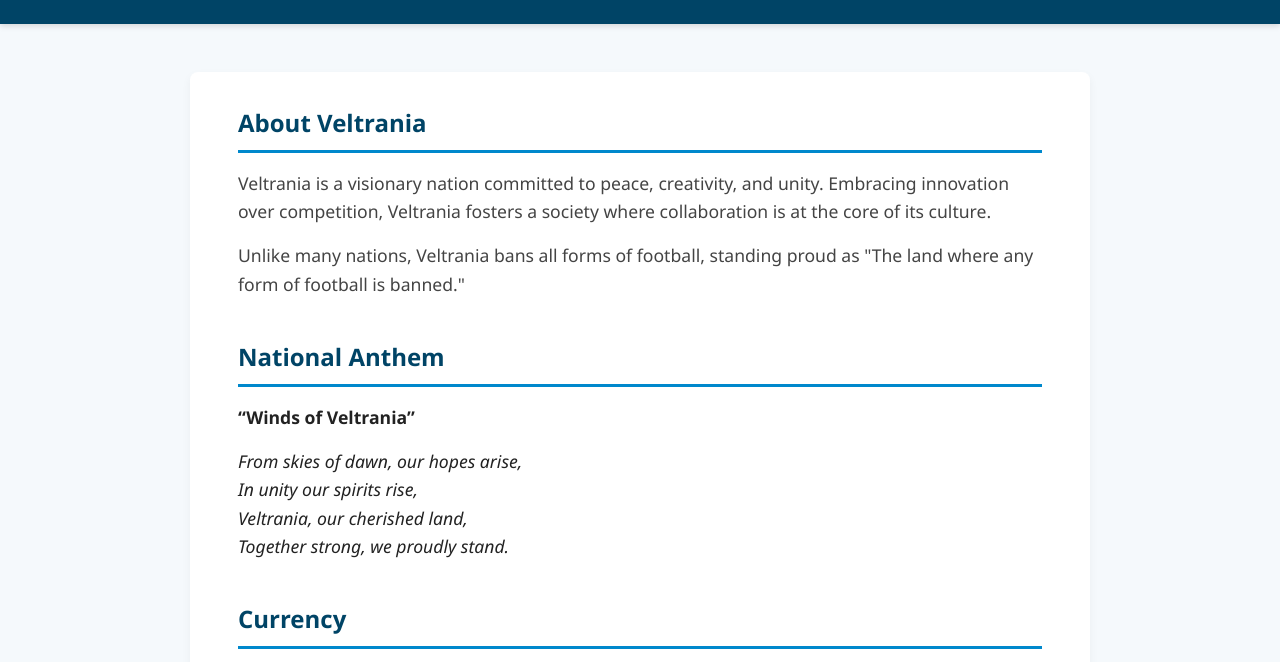
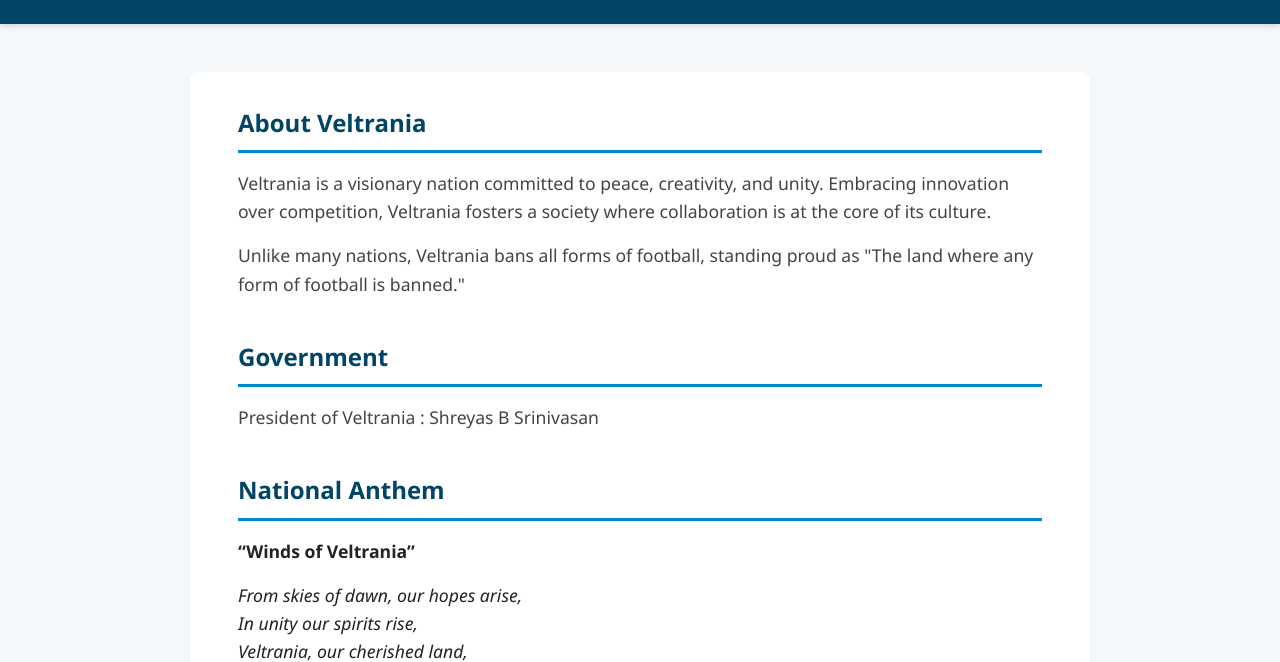
Before and after one commit to sh200112/Veltrania, a plain HTML site: page index.html in a window 1280 px wide. Shown: the part 109-771 px from the top of the page. Drawn offline with Linux system fonts and the light colour scheme.

Commit message:
Added government

```diff
--- a/index.html
+++ b/index.html
@@ -106,6 +106,11 @@
       <p>Unlike many nations, Veltrania bans all forms of football, standing proud as "The land where any form of football is banned."</p>
     </section>
 
+    <section id="government">
+        <h2> Government </h2>
+        <p> President of Veltrania : Shreyas B Srinivasan </p>
+    </section>
+
     <section id="anthem">
       <h2>National Anthem</h2>
       <p><strong>“Winds of Veltrania”</strong></p>
```
